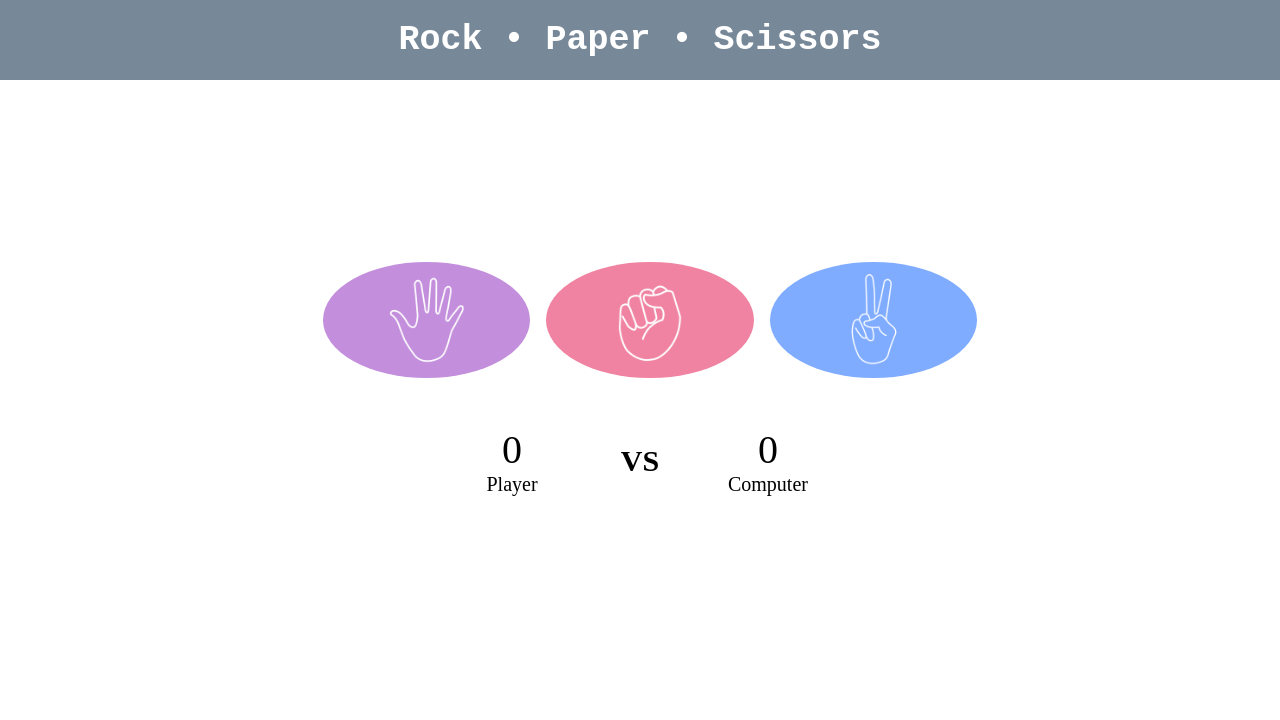
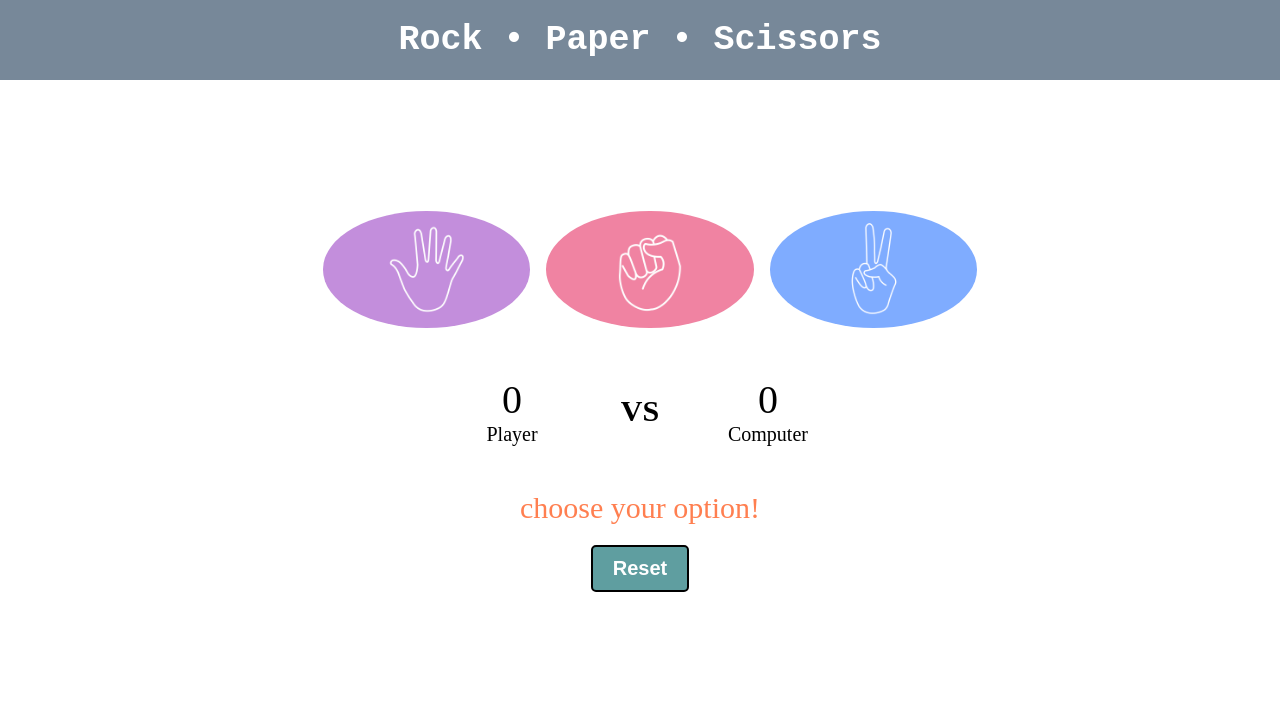
Before and after one commit to sarathchintu/Rock-Paper-Scissors, a plain HTML site: page index.html in a window 1280 px wide. Shown: the top 720 px of the page. Drawn offline with Linux system fonts and the light colour scheme.

Commit message:
new features for v3
included section to show players chooses and a reset buttun also improved js code flow and readebility

```diff
--- a/index.css
+++ b/index.css
@@ -87,6 +87,42 @@
     font-size: 30px;
 }
 
+/* added in version 2 */
+
+.players_choices{
+    width: 50%;
+    display: flex;
+    flex-direction: column;
+    justify-content: center;
+    align-items: center;
+    gap:20px;
+}
+
+.choice_display_area{
+    width:100%;
+    font-size: 30px;
+    display: flex;
+    justify-content: center;
+    align-items: center;
+    color:coral
+}
+
+.reset{
+    padding:10px 20px;
+    border: 2px solid black;
+    outline: none;
+    font-size: 20px;
+    font-weight: bolder;
+    background-color: cadetblue;
+    color: white;
+    cursor: pointer;
+    border-radius: 5px;
+}
+
+.reset:hover{
+    box-shadow: 0px 0px 5px black;
+}
+
 .footer{
     width:100%;
     height:10vh;
--- a/index.html
+++ b/index.html
@@ -30,6 +30,10 @@
                     <p>Computer</p>
                 </div>
             </div>
+            <div class="players_choices">
+                <span class="choice_display_area" id="choice_display_area">your's scissors, computer's scissors</span>
+                <button class="reset" id="reset">Reset</button>
+            </div>
         </div>
         <div class="footer">
             <p class="footer-logo">simple projects</p>
--- a/index.js
+++ b/index.js
@@ -1,30 +1,54 @@
 let choices=document.querySelectorAll('.game_btn');
 let computer_choices=['rock','paper','scissors'];
+
+let pScore=document.getElementById('player_score');
+let cScore=document.getElementById('computer_score');
+
+let reset_button=document.querySelector('#reset');
+let choices_info=document.querySelector('#choice_display_area');
+
 let choice='';
 let computer_choice='';
-let pScore=document.getElementById('player_score');
-let cScore=document.getElementById('computer_score');
+choices_info.innerText='choose your option!';
+
 let player_score=0;
 let computer_score=0;
+
 choices.forEach((btn)=>{
     btn.addEventListener('click',()=>{
         choice=btn.getAttribute('id');
+        computers_turn()
+    })
+})
+
+function computers_turn(){
     computer_choice=computer_choices[Math.floor(Math.random() * computer_choices.length)];
+
+    game_logic()
+}
+
+function game_logic(){
     if(choice==computer_choice){
-            alert(`both choices are same ${choice} and ${computer_choice}`);
+        choices_info.innerText='Draw';
     }else if(computer_choice=='rock' && choice=='scissors' ||
         computer_choice=='scissors' && choice=='paper' ||
-            computer_choice=='paper' && choice=='rock'
-        ){
+        computer_choice=='paper' && choice=='rock'){
         computer_score=computer_score+1;
         cScore.innerText=computer_score;
-        }
-        else if(computer_choice=='rock' && choice=='paper' ||
+        choices_info.innerText=`your's ${choice}, computer's ${computer_choice}`;
+    }else if(computer_choice=='rock' && choice=='paper' ||
         computer_choice=='scissors' && choice=='rock' ||
-            computer_choice=='paper' && choice=='scissors'
-        ){
+        computer_choice=='paper' && choice=='scissors'){
         player_score=player_score+1;
         pScore.innerText=player_score;
+        choices_info.innerText=`your's ${choice}, computer's ${computer_choice}`;
     }
+}
+
+reset_button.addEventListener('click',() => {
+    player_score=0;
+    computer_score=0;
+    pScore.innerText=player_score;
+    cScore.innerText=computer_score;
+    choices_info.innerText='choose your option!';
 })
-})
```
Lines whose indentation alone changed are shown as unchanged.
